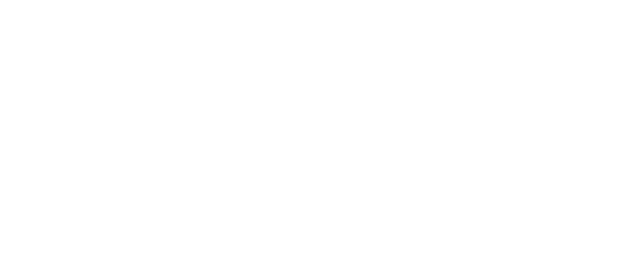
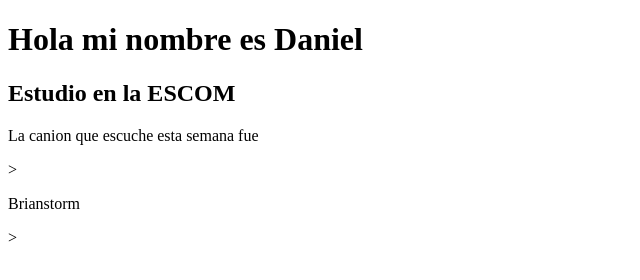
Before and after one commit to ErnestoSanchez30/ProyectoGit, a plain HTML site: page index.html in a window 1280 px wide. Shown: the whole page, without its empty margins (0-640 px from the left). Drawn offline with Linux system fonts and the light colour scheme.

Commit message:
Se añade la cancion de la semana

```diff
--- a/index.html
+++ b/index.html
@@ -4,9 +4,14 @@
     <meta charset="UTF-8">
     <meta http-equiv="X-UA-Compatible" content="IE=edge">
     <meta name="viewport" content="width=device-width, initial-scale=1.0">
-    <title>Document</title>
+    <title>Proyecto</title>
 </head>
 <body>
-
+    <main>
+        <h1>Hola mi nombre es Daniel</h1>
+        <h2>Estudio en la ESCOM</h2>
+        <p>La canion que escuche esta semana fue</p>>
+        <p>Brianstorm</p>>
+    </main>
 </body>
 </html>
```
